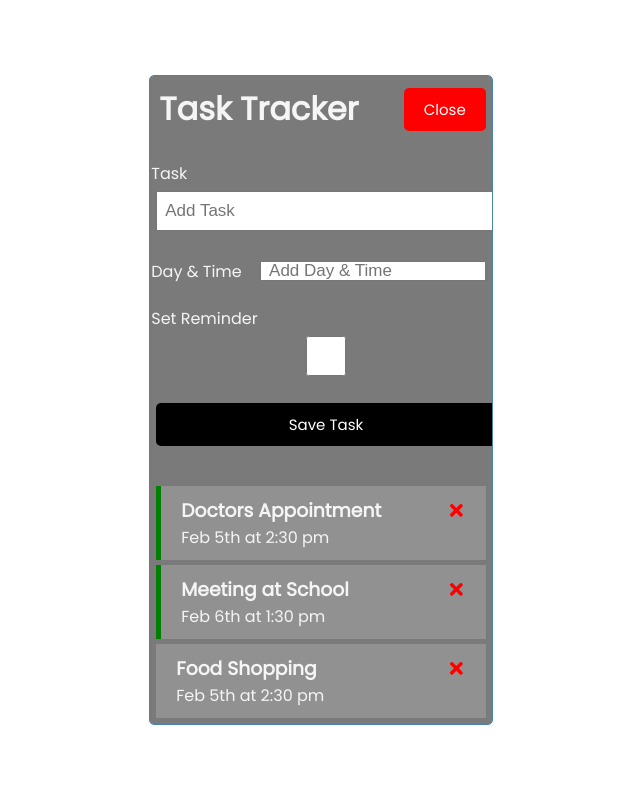
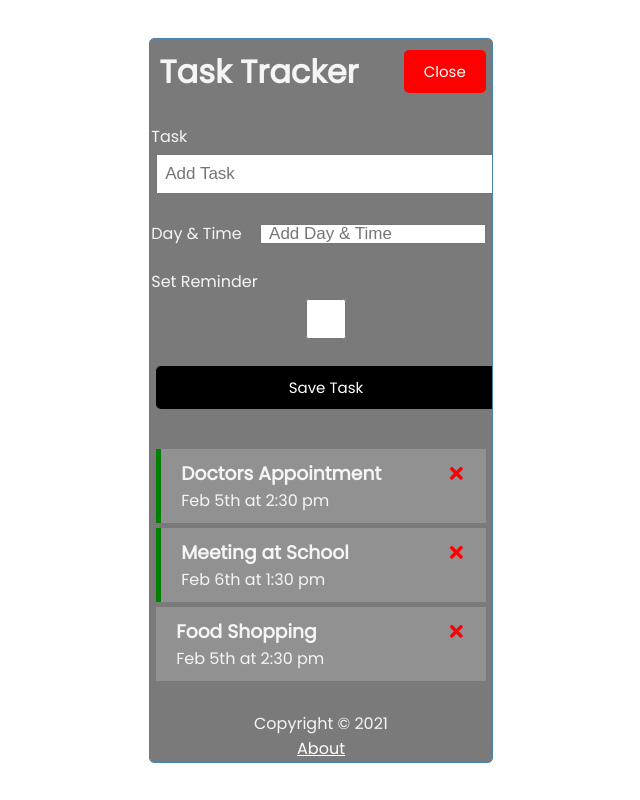
Before and after one commit to yochess2/react-task-tracker, a React (Create React App) app: page / in a window 1280 px wide. Shown: the whole page, without its empty margins (319-959 px from the left). Built offline with nearby package versions, Linux system fonts and the light colour scheme; data requests are answered from the project's data file.

Commit message:
Finish crash course

```diff
--- a/package.json
+++ b/package.json
@@ -10,6 +10,7 @@
     "react": "^18.2.0",
     "react-dom": "^18.2.0",
     "react-icons": "^4.4.0",
+    "react-router-dom": "^6.4.0",
     "react-scripts": "5.0.1",
     "web-vitals": "^2.1.4"
   },
--- a/src/App.js
+++ b/src/App.js
@@ -1,7 +1,11 @@
 import { useState, useEffect } from 'react'
+import { BrowserRouter as Router, Route } from 'react-router-dom'
+
 import Header from './components/Header'
+import Footer from './components/Footer'
 import Tasks from './components/Tasks'
 import AddTask from './components/AddTask'
+import About from './components/About'
 
 function App() {
   const [showAddTask, setShowAddTask] = useState(true)
@@ -78,11 +82,14 @@
 }
 
   return (
-    <div className="container">
-      <Header title='Task Tracker' onAdd={() => setShowAddTask(!showAddTask)} showAdd={showAddTask}/>
-      {showAddTask && <AddTask onAdd={addTask}/>}
-      {tasks.length > 0 ? <Tasks tasks={tasks} onDelete={deleteTask} onToggle={toggleReminder} /> : 'No Tasks To Show '}
-    </div>
+    <Router>
+      <div className="container">
+        <Header title='Task Tracker' onAdd={() => setShowAddTask(!showAddTask)} showAdd={showAddTask}/>
+        {showAddTask && <AddTask onAdd={addTask}/>}
+        {tasks.length > 0 ? <Tasks tasks={tasks} onDelete={deleteTask} onToggle={toggleReminder} /> : 'No Tasks To Show '}
+        <Footer />
+      </div>
+    </Router>
   );
 }
 
--- /dev/null
+++ b/src/components/About.js
@@ -0,0 +1,10 @@
+const About = () => {
+	return (
+		<div>
+			<h4>Version 1.0.0</h4>
+			<a href="/">Go Back</a>
+		</div>
+	)
+}
+
+export default About
--- /dev/null
+++ b/src/components/Footer.js
@@ -0,0 +1,10 @@
+const Footer = () => {
+	return (
+		<footer>
+			<p>Copyright &copy; 2021</p>
+			<a href="/about">About</a>
+		</footer>
+	)
+}
+
+export default Footer
```
Also changed, not shown: 1 other file (tests, documents, lock files or other folders).
